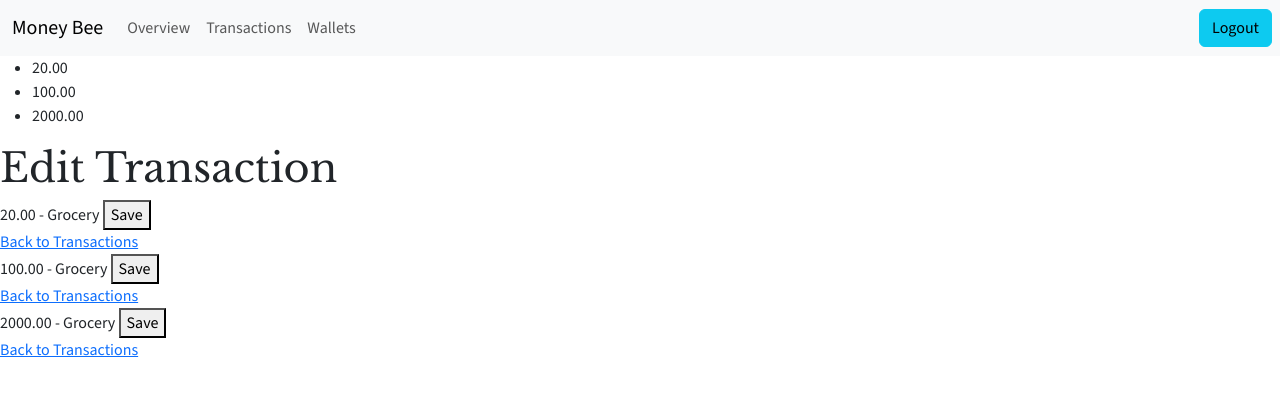
After one commit to ysgurjar/pp4_expense_tracker, a Django app: page /personal/transactions in a window 1280 px wide. The commit adds this page. Shown: the top 396 px of the page. Run offline with Django 5.2, Linux system fonts and the light colour scheme; data comes from the database, SQL or seed files in the repository; both versions use the stored data as it was after the commit; some libraries are stand-ins or nearby versions.

Commit message:
create basic overview page and transaction page connection

```diff
--- a/expense_tracker/forms.py
+++ b/expense_tracker/forms.py
@@ -2,6 +2,7 @@ from django import forms
 from django.contrib.auth.forms import UserCreationForm
 from django.contrib.auth.models import User
 from .models import Transaction,Wallet,Category
+from django.utils import formats,timezone
 
 class RegisterForm(UserCreationForm):
 
@@ -14,6 +15,9 @@ class TransactionForm(forms.ModelForm):
         model = Transaction
         #fields = ['wallet', 'category', 'amount', 'date','is_income']
         exclude=['user']
+        widgets = {
+            'date': forms.DateInput(format='%d-%m-%Y', attrs={'type': 'date', 'max': formats.date_format(timezone.now(), 'Y-m-d')})
+        }
 
     def __init__(self, *args, **kwargs):
         user = kwargs.pop('user', None)
--- a/expense_tracker/templates/expense_tracker/navbar.html
+++ b/expense_tracker/templates/expense_tracker/navbar.html
@@ -1,3 +1,4 @@
+{% load static %}
 {% block navbar %}
 <div class="container-fluid">
     <a class="navbar-brand" href="#">Money Bee</a>
@@ -9,12 +10,12 @@
     <div class="collapse navbar-collapse" id="navbarSupportedContent">
         <ul class="navbar-nav  mb-2 mb-lg-0 ">
             <li class="nav-item">
-                <a class="nav-link" aria-current="page" href="#">Overview</a>
+                <a class="nav-link" aria-current="page" href="{% url 'overview' %}">Overview</a>
             </li>
         </ul>
         <ul class="navbar-nav  mb-2 mb-lg-0 ">
             <li class="nav-item">
-                <a class="nav-link" aria-current="page" href="#">Transactions</a>
+                <a class="nav-link" aria-current="page" href="{% url 'list_transaction' %}">Transactions</a>
             </li>
         </ul>
         <ul class="navbar-nav  mb-2 mb-lg-0 ">
--- /dev/null
+++ b/expense_tracker/templates/expense_tracker/transactions.html
@@ -0,0 +1,24 @@
+{% extends 'expense_tracker/personal_home.html' %}
+
+{% block title %}All Transactions {% endblock %}
+
+{% block content %}
+ <ul>
+    {% for transaction in transactions %}
+   <div class="block">
+    <li>{{ transaction.amount }}</li>
+    {% endfor %}
+ </ul>
+
+ <h1>Edit Transaction</h1>
+
+ {% for transaction in transactions %}
+ <form method="POST">
+     {% csrf_token %}
+     {{ transaction }}
+     <button type="submit">Save</button>
+ </form>
+ <a href="{% url 'list_transaction' %}">Back to Transactions</a>
+
+ {% endfor %}
+ {% endblock %}
--- a/expense_tracker/urls.py
+++ b/expense_tracker/urls.py
@@ -8,5 +8,7 @@ urlpatterns = [
     path('sign-up/',views.sign_up,name="sign-up"),
     path('login/',LoginView.as_view(),name='login'),
     # Transaction
-    path('transaction/create',views.TransactionCreateView.as_view(),name="create_transaction")
+    path('personal/transaction/create',views.TransactionCreateView.as_view(),name="create_transaction"),
+    path('personal/transactions',views.ListTransaction.as_view(),name="list_transaction"),
+    path('personal/overview',views.overview,name="overview")
 ]
--- a/expense_tracker/views.py
+++ b/expense_tracker/views.py
@@ -9,8 +9,9 @@ from django.contrib.auth.decorators import login_required
 
 # Import related to creating class based view
 from .forms import TransactionForm
-from .models import Transaction
+from .models import Transaction,Wallet
 from django.views.generic.edit import CreateView
+from django.views.generic import ListView
 from django.urls import reverse_lazy
 # =============================
 
@@ -68,3 +69,19 @@ class TransactionCreateView(CreateView):
         form.instance.user = self.request.user  # Set the user before saving
         super().form_valid(form)
         return redirect('home')
+
+# show a list of transactions
+class ListTransaction(ListView):
+    template_name="expense_tracker/transactions.html"
+    model = Transaction
+    context_object_name="transactions"
+
+
+
+# overview function
+def overview(request):
+
+    wallets=Wallet.objects.filter(user=request.user)
+    return render(request, "expense_tracker/overview.html", {
+        "wallets":wallets
+    })
```
Also changed, not shown: expense_tracker/templates/expense_tracker/overview.html (added, +18 -0 lines), db.sqlite3, expense_tracker/templates/expense_tracker/wallets.html (added), expense_tracker/templates/overview.html (deleted), expense_tracker/templates/transactions.html (deleted), expense_tracker/templates/wallets.html (deleted).
